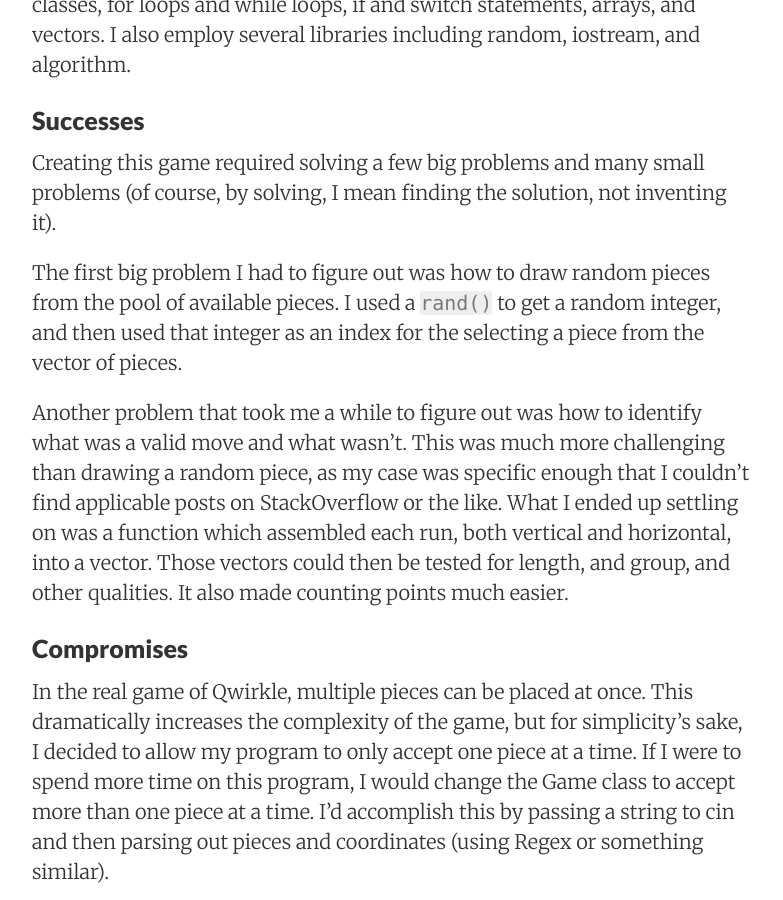
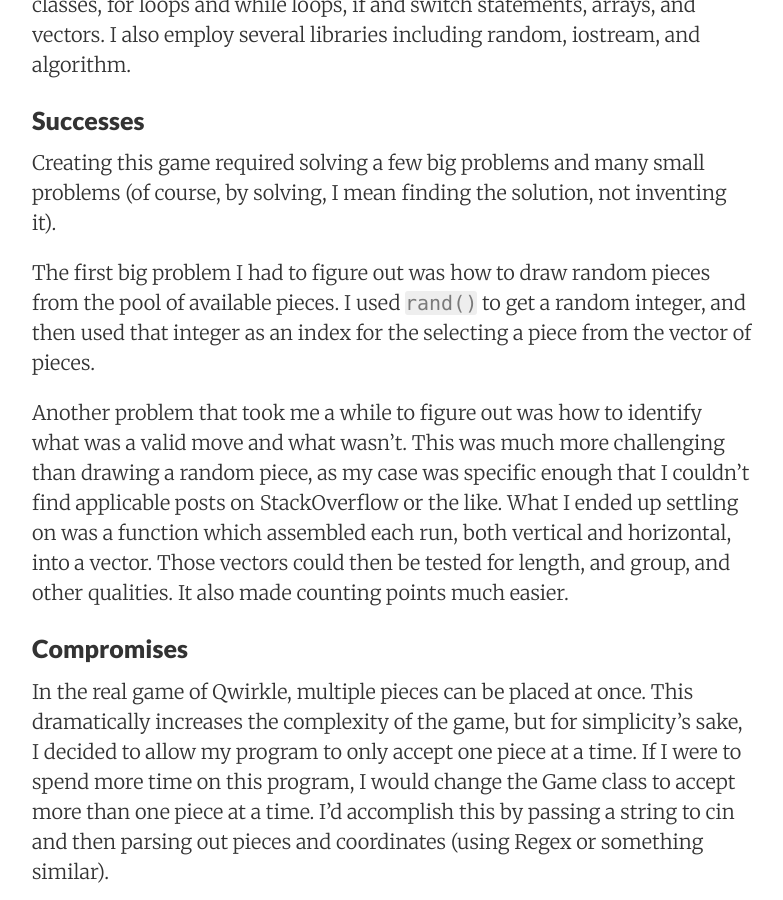
Before and after one commit to alxmjo/code, a Jekyll site: the page built from _posts/2016-12-20-quirk.markdown, in a window 1280 px wide and 900 px high, scrolled down 379 px. Shown: the whole window, without its empty margins (248-1031 px from the left). Built offline with Jekyll 4.4.1, drawn with Linux system fonts in a browser that asks for light colours.

```diff
--- a/_posts/2016-12-20-quirk.markdown
+++ b/_posts/2016-12-20-quirk.markdown
@@ -12,7 +12,7 @@ I made a [game](https://github.com/alxmjo/Quirk) to cement some of the concepts
 
 Creating this game required solving a few big problems and many small problems (of course, by solving, I mean finding the solution, not inventing it).
 
-The first big problem I had to figure out was how to draw random pieces from the pool of available pieces. I used a `rand()` to get a random integer, and then used that integer as an index for the selecting a piece from the vector of pieces.
+The first big problem I had to figure out was how to draw random pieces from the pool of available pieces. I used `rand()` to get a random integer, and then used that integer as an index for the selecting a piece from the vector of pieces.
 
 Another problem that took me a while to figure out was how to identify what was a valid move and what wasn't. This was much more challenging than drawing a random piece, as my case was specific enough that I couldn't find applicable posts on StackOverflow or the like. What I ended up settling on was a function which assembled each run, both vertical and horizontal, into a vector. Those vectors could then be tested for length, and group, and other qualities. It also made counting points much easier.
 
```
